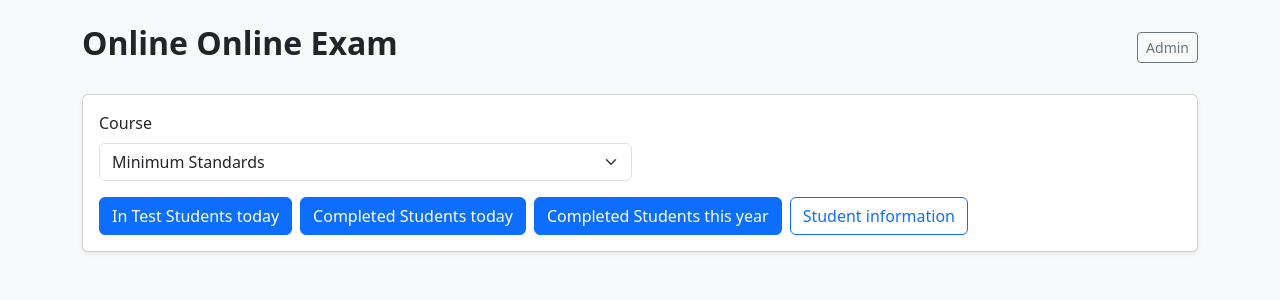
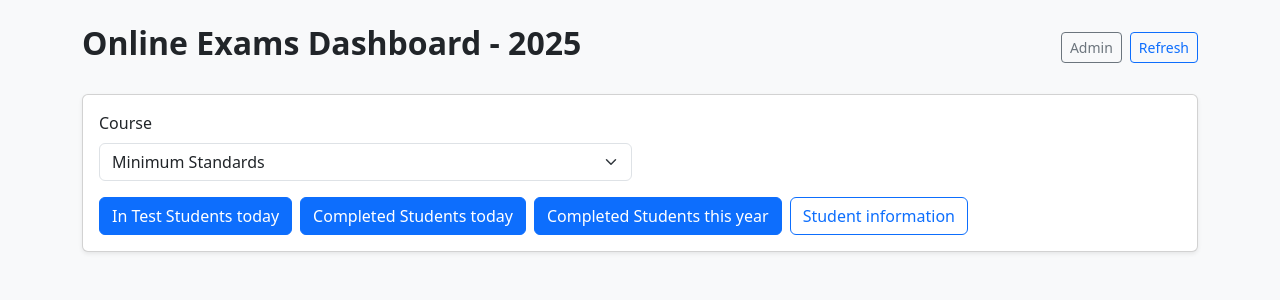
Before and after one commit to HarshPruthi/LearningLab, a Flask app: page / in a window 1280 px wide. Shown: the top 300 px of the page. Run offline with Flask 3, Linux system fonts and the light colour scheme; parts of the project's set-up code (start-up, migrations or seed data) failed here and were passed over; some libraries are stand-ins or nearby versions.

Commit message:
Commiting with above changes :wq!`

```diff
--- a/app/templates/index.html
+++ b/app/templates/index.html
@@ -3,15 +3,18 @@
 <head>
   <meta charset="utf-8">
   <meta name="viewport" content="width=device-width, initial-scale=1">
-  <title>Online Online Exam - Dashboard</title>
+  <title>Online Exams - Dashboard</title>
   <link rel="stylesheet" href="https://cdn.jsdelivr.net/npm/bootstrap@5.3.3/dist/css/bootstrap.min.css">
   <link rel="stylesheet" href="/static/css/styles.css">
 </head>
 <body class="bg-light">
 <div class="container py-4">
   <div class="d-flex justify-content-between align-items-center mb-4">
-    <h2 class="fw-bold">Online Online Exam</h2>
-    <a class="btn btn-outline-secondary btn-sm" href="/admin">Admin</a>
+    <h2 class="fw-bold">Online Exams Dashboard - 2025</h2>
+    <div class="d-flex gap-2">
+      <a class="btn btn-outline-secondary btn-sm" href="/admin">Admin</a>
+      <button class="btn btn-outline-primary btn-sm" type="button" onclick="location.reload()">Refresh</button>
+    </div>
   </div>
   <div class="card shadow-sm">
     <div class="card-body">
--- a/config.json
+++ b/config.json
@@ -1,5 +1,7 @@
 {
   "database": {},
   "queries": {},
-  "admin": {}
+  "admin": {
+    "password_hash": "scrypt:32768:8:1$2ev8D3lkXri73dHY$41588e58631da49346c9e0e03121c0417658e9a6f4232c6d667a861189d4c197dd369f902edb17db845528b92faa83630fd1aa759a2bea738326401cb26b82a9"
+  }
 }
```
